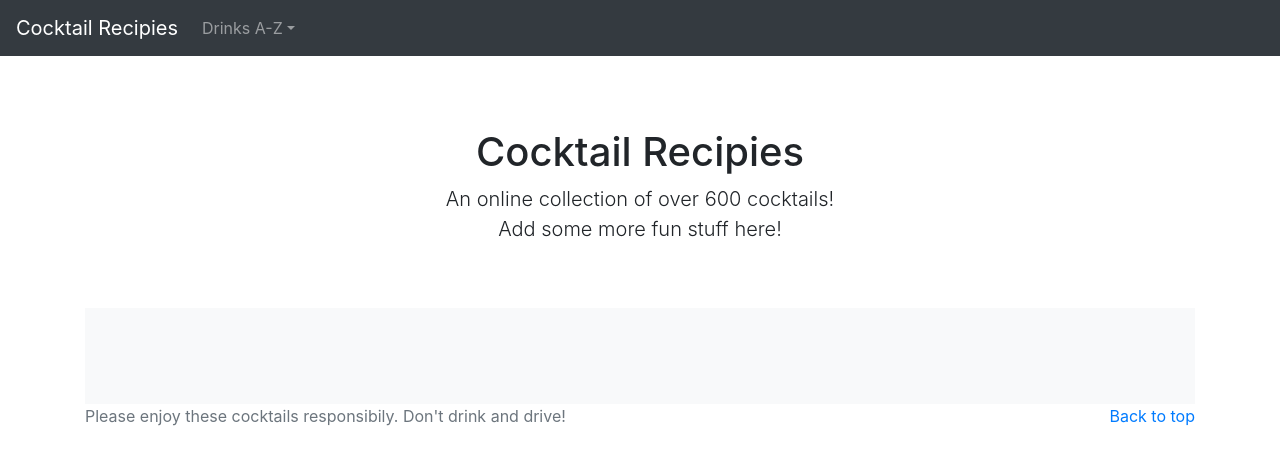
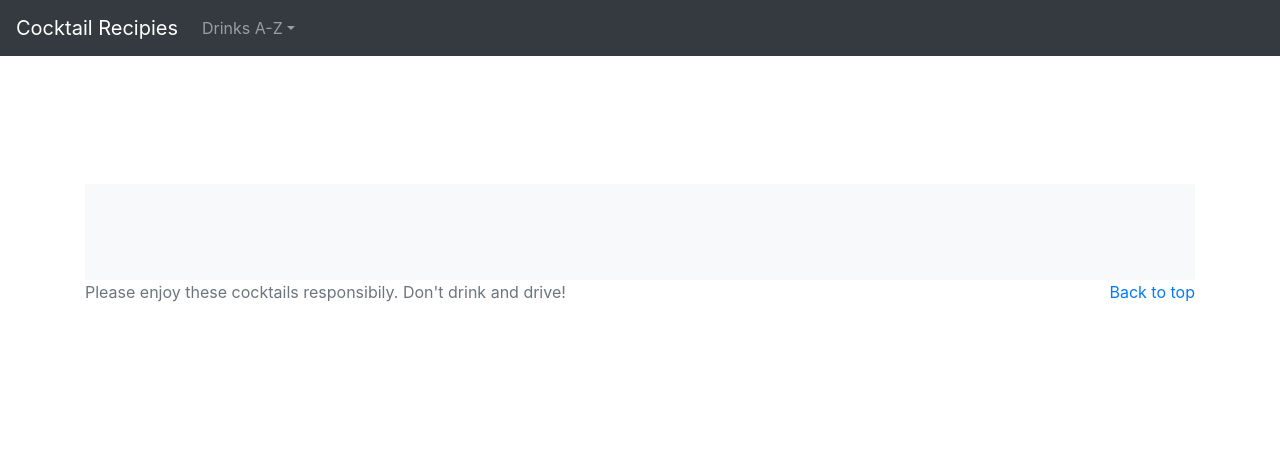
Before and after one commit to jmhubbard/cocktails_website_using_cocktails_api, a website: page views/drinksAtoZ.html in a window 1280 px wide. Drawn offline with nearby package versions, Linux system fonts and the light colour scheme; no server answers.

Commit message:
remove unused paragraph text and set id for h1 tag to use in javascript

```diff
--- a/views/drinksAtoZ.html
+++ b/views/drinksAtoZ.html
@@ -66,8 +66,7 @@
 <main role="main" class="container">
 
   <div class="starter-template">
-    <h1>Cocktail Recipies</h1>
-    <p class="lead">An online collection of over 600 cocktails!<br>Add some more fun stuff here!</p>
+    <h1 id="atozheader"></h1>
   </div>
 
   <div class="album py-5 bg-light">
```
